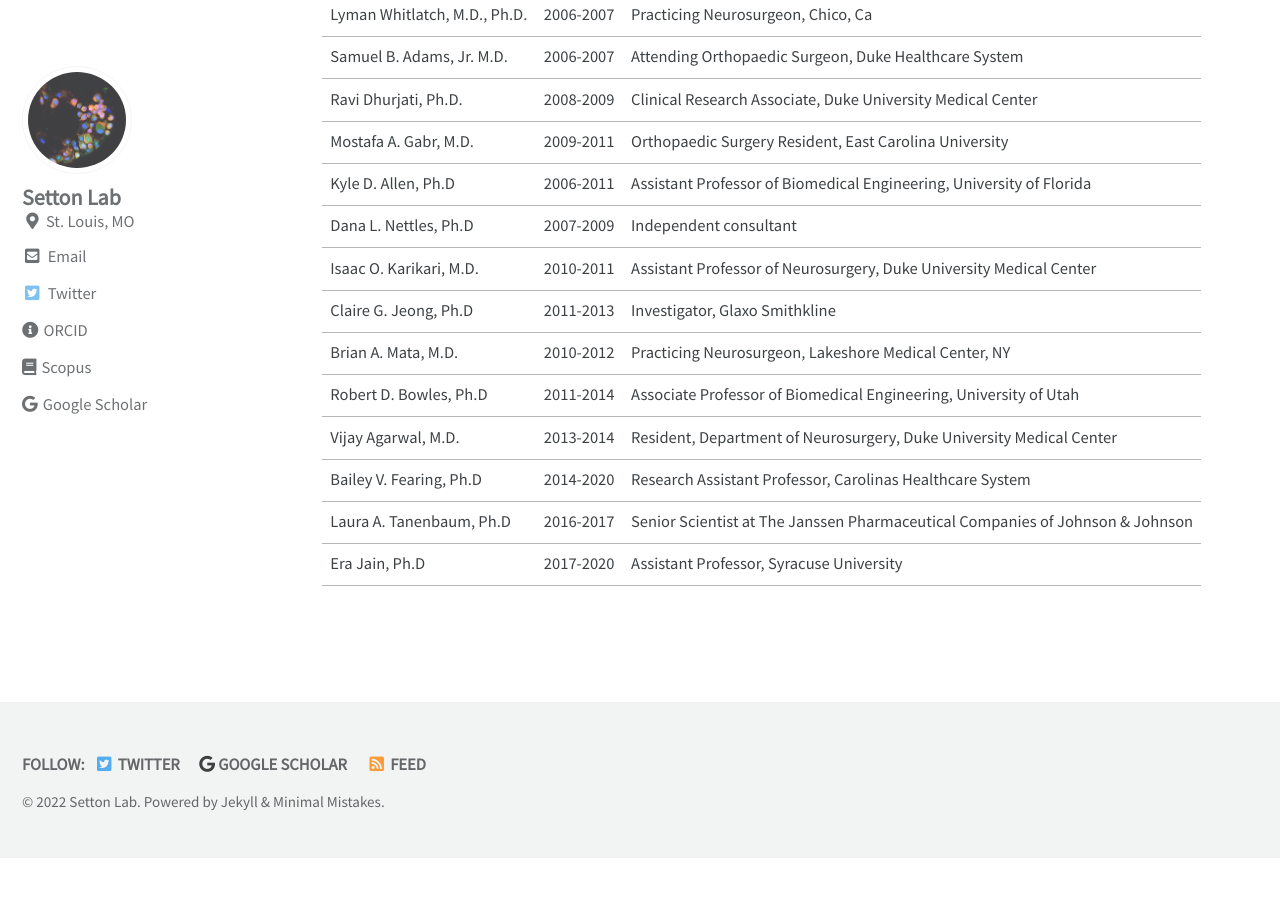
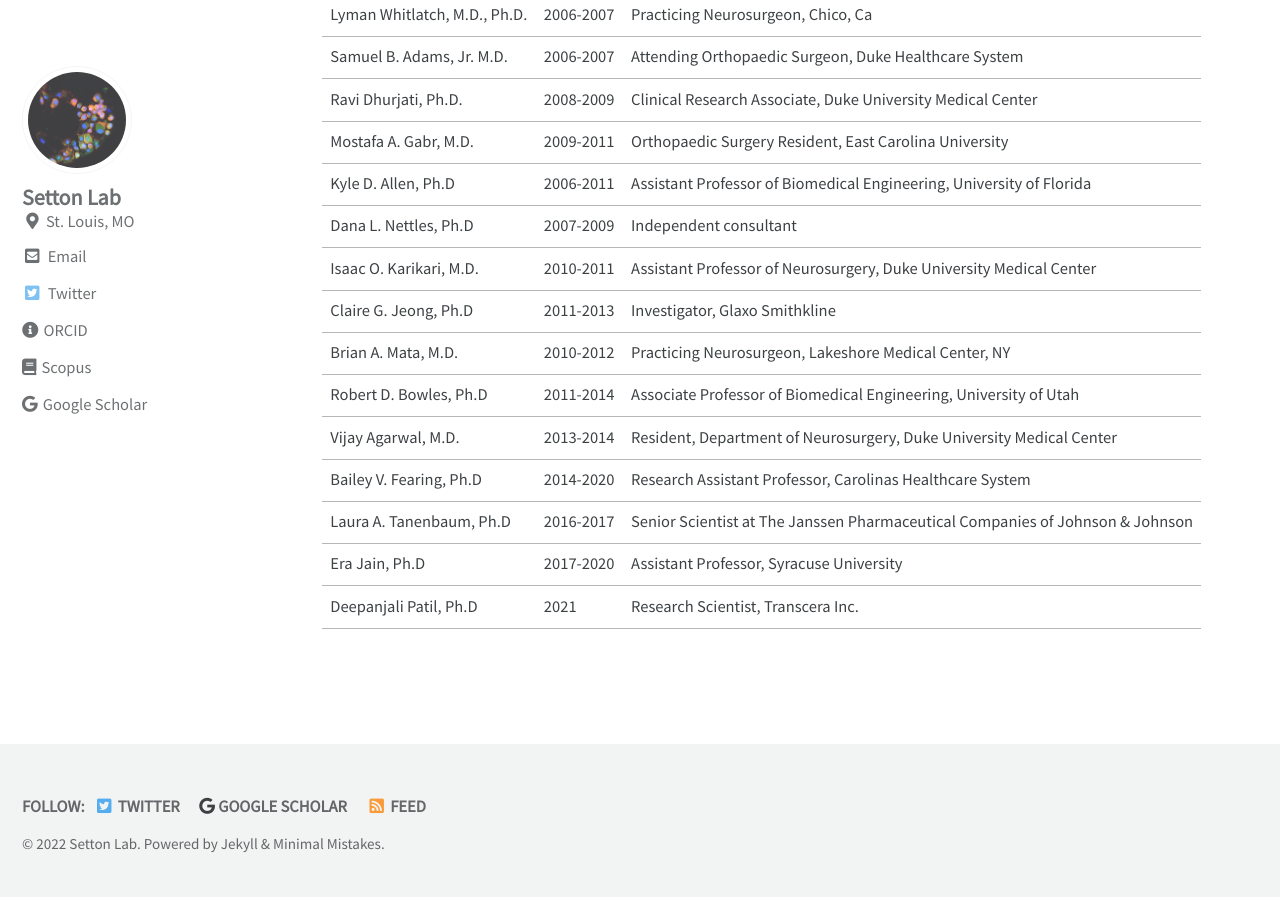
Before and after one commit to settongroup/lab, a Jekyll site: the page built from _pages/alumni.md, in a window 1280 px wide and 900 px high, scrolled down 1911 px. Shown: the top 897 px of the window. Built offline with Jekyll 4.4.1, drawn with Linux system fonts in a browser that asks for light colours; cached includes are drawn as plain includes; before the commit the page ends 2769 px from its top, so only the background shows below that.

Commit message:
Update alumni.md

```diff
--- a/_pages/alumni.md
+++ b/_pages/alumni.md
@@ -50,3 +50,4 @@ classes: wide
 |Bailey V. Fearing, Ph.D|2014-2020|Research Assistant Professor, Carolinas Healthcare System |
 |Laura A. Tanenbaum, Ph.D|2016-2017|Senior Scientist at The Janssen Pharmaceutical Companies of Johnson & Johnson|
 |Era Jain, Ph.D|2017-2020|Assistant Professor, Syracuse University|
+|Deepanjali Patil, Ph.D|2021|Research Scientist, Transcera Inc.|
```
